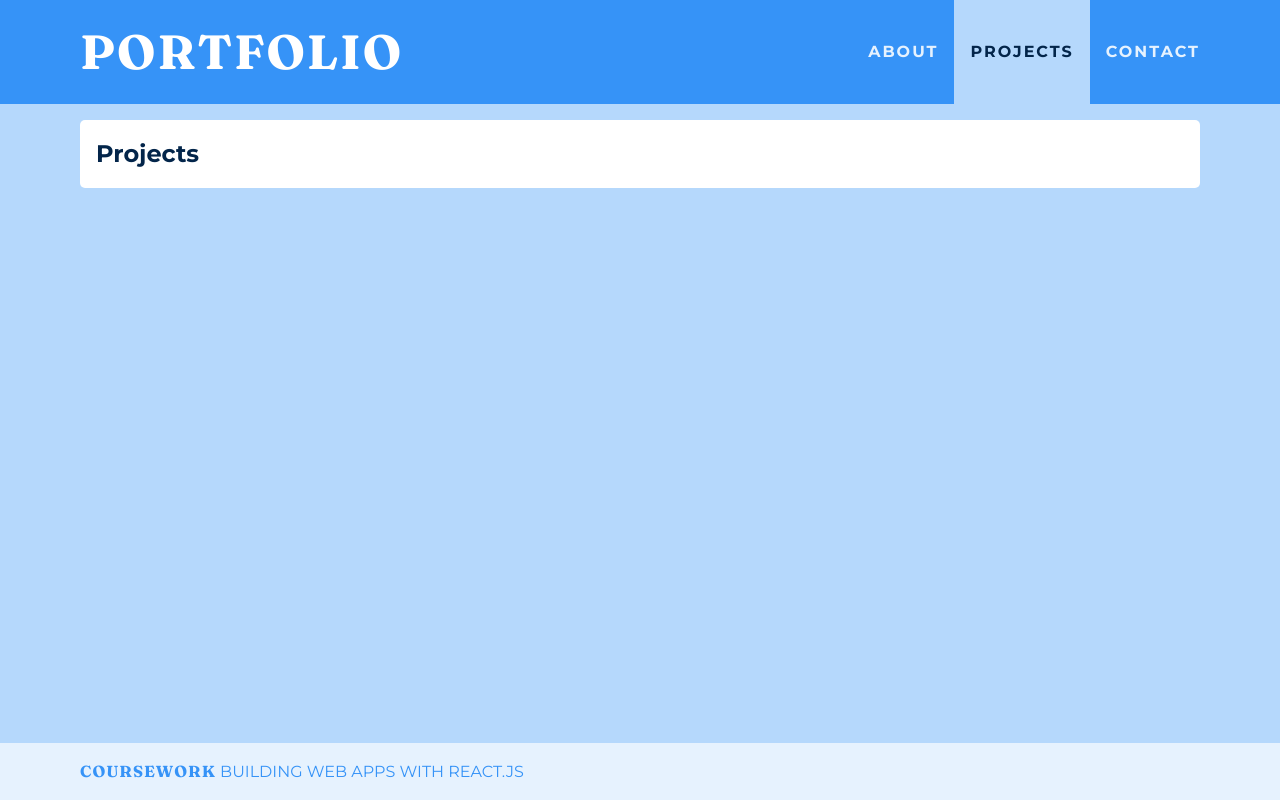
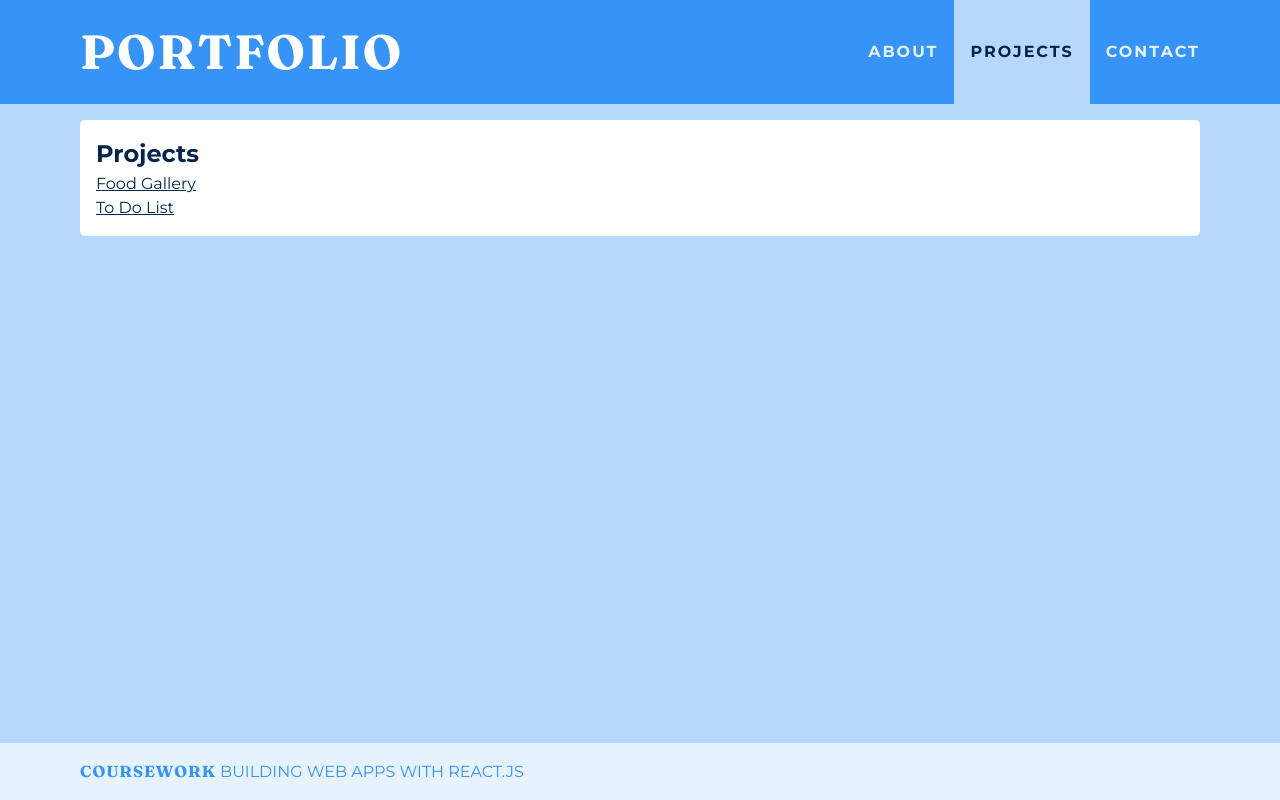
Before and after one commit to dana-eliz8bit/clg-react-app, a React (Create React App) app: page /projects in a window 1280 px wide. Built offline with nearby package versions, Linux system fonts and the light colour scheme.

Commit message:
Added Project page navigation.

```diff
--- a/src/App.js
+++ b/src/App.js
@@ -5,6 +5,8 @@ import Navigation from "./components/navigation";
 import Home from "./pages/home";
 import About from "./pages/about";
 import Projects from "./pages/projects";
+import FoodGallery from "./pages/projects/foodgallery";
+import Todo from "./pages/projects/todo";
 import Contact from "./pages/contact";
 import FourOhFour from "./pages/fourohfour";
 import Footer from "./components/footer";
@@ -24,6 +26,12 @@ function App() {
           <Route exact path="/projects">
             <Projects />
           </Route>
+          <Route exact path="/projects/foodgallery">
+            <FoodGallery />
+          </Route>
+          <Route exact path="/projects/todo">
+            <Todo />
+          </Route>
           <Route exact path="/contact">
             <Contact />
           </Route>
--- a/src/pages/projects.jsx
+++ b/src/pages/projects.jsx
@@ -1,7 +1,15 @@
+import { Link } from "react-router-dom";
+
 const Projects = () => {
   return (
     <section>
       <h1>Projects</h1>
+      <div>
+        <Link to="/projects/foodgallery">Food Gallery</Link>
+      </div>
+      <div>
+        <Link to="/projects/todo">To Do List</Link>
+      </div>
     </section>
   );
 };
--- a/src/pages/projects/foodGallery.jsx
+++ b/src/pages/projects/foodGallery.jsx
@@ -0,0 +1,9 @@
+const FoodGallery = () => {
+  return (
+    <section>
+      <h2>Food Gallery</h2>
+    </section>
+  );
+};
+
+export default FoodGallery;
--- /dev/null
+++ b/src/pages/projects/todo.jsx
@@ -0,0 +1,9 @@
+const Todo = () => {
+  return (
+    <section>
+      <h2>To Do</h2>
+    </section>
+  );
+};
+
+export default Todo;
```
Also changed, not shown: src/components/todo/index.jsx (added), src/components/todo/todo.module.css (added), src/pages/projects/todoList.jsx (deleted).
